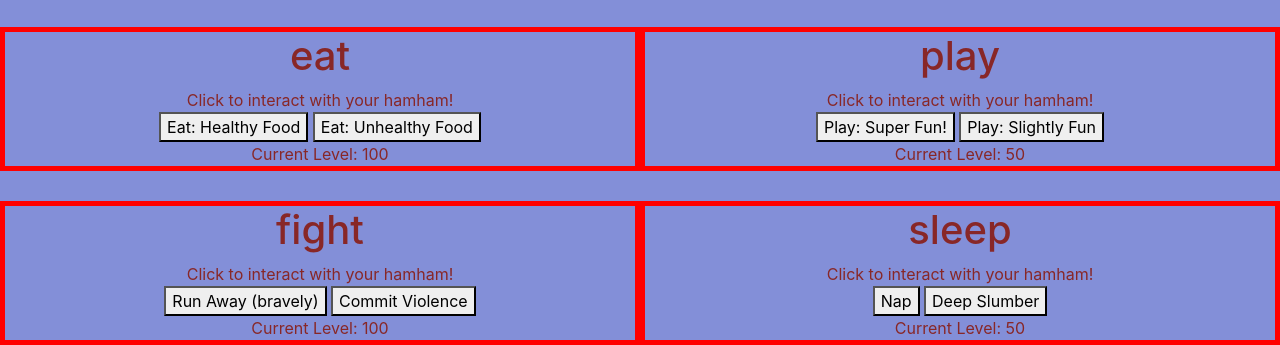
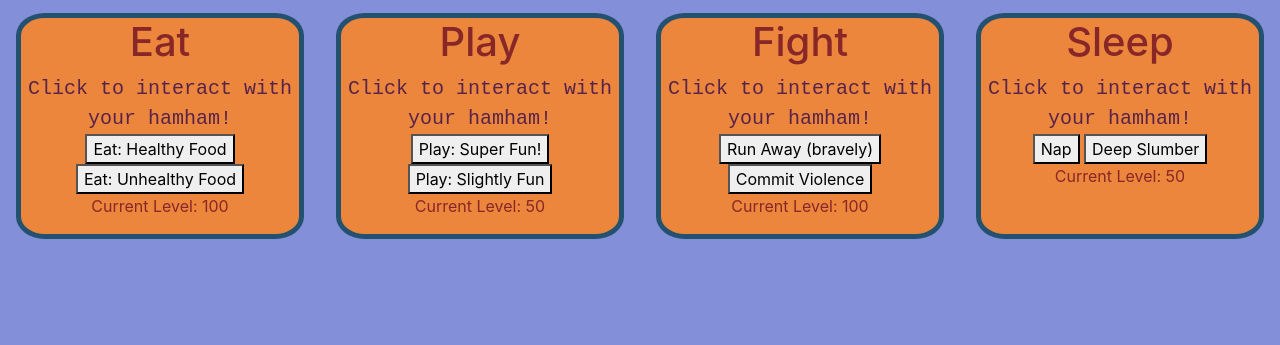
Before and after one commit to DeannaMix/Tamagotchi, a website built with webpack: page src/index.html in a window 1280 px wide. Shown: the part 459-804 px from the top of the page. Built offline with nearby package versions, Linux system fonts and the light colour scheme.

Commit message:
changed colors

```diff
--- a/src/Data/petData.js
+++ b/src/Data/petData.js
@@ -1,6 +1,6 @@
 const cardData = [
   {
-    actionName: 'eat',
+    actionName: 'Eat',
     button1: 'Eat: Healthy Food',
     button2: 'Eat: Unhealthy Food',
     level: 100,
@@ -8,7 +8,7 @@ const cardData = [
     buttonChange2: -3,
   },
   {
-    actionName: 'play',
+    actionName: 'Play',
     button1: 'Play: Super Fun!',
     button2: 'Play: Slightly Fun',
     level: 50,
@@ -16,7 +16,7 @@ const cardData = [
     buttonChange2: 2,
   },
   {
-    actionName: 'fight',
+    actionName: 'Fight',
     button1: 'Run Away (bravely)',
     button2: 'Commit Violence',
     level: 100,
@@ -24,12 +24,12 @@ const cardData = [
     buttonChange2: -10,
   },
   {
-    actionName: 'sleep',
+    actionName: 'Sleep',
     button1: 'Nap',
     button2: 'Deep Slumber',
     level: 50,
-    buttonChange1: 50,
-    buttonChange2: 60,
+    buttonChange1: 20,
+    buttonChange2: 30,
   },
 ];
 
--- a/src/index.html
+++ b/src/index.html
@@ -9,10 +9,10 @@
   <h1> Hamtaro Tamagatchi! </h1>
  <img src="https://i.gifer.com/origin/a8/a829795b39cb4a49d864a3718141c80e_w200.gif">
 <div id="quad-container">
-  <div id="eat" class="placement"></div>
-  <div id="play" class="placement"></div>
-  <div id="fight" class="placement"></div>
-  <div id="sleep" class="placement"></div>
+  <div id="Eat" class="placement"></div>
+  <div id="Play" class="placement"></div>
+  <div id="Fight" class="placement"></div>
+  <div id="Sleep" class="placement"></div>
   <div id="progress-bar" id="progress-bar"></div>
 </div>
 </body>
--- a/src/styles/main.scss
+++ b/src/styles/main.scss
@@ -10,12 +10,22 @@ body {
 
 #quad-container {
   display: flex;
-  flex-flow: row wrap;
+  flex-flow: row;
 }
 
 .placement {
   width: 50%;
   text-align: center;
   margin-top: 30px;
-  border: 5px solid red;
+  border: 5px solid rgb(35, 81, 112);
+  border-radius: 10%;
+  margin: 1em;
+  padding-bottom: 1em;
+  background: rgb(236, 134, 61);
 }
+
+.level-info {
+  font-size: 20px;
+  color: rgb(87, 35, 74);
+  font-family:  monospace;
+}
```
